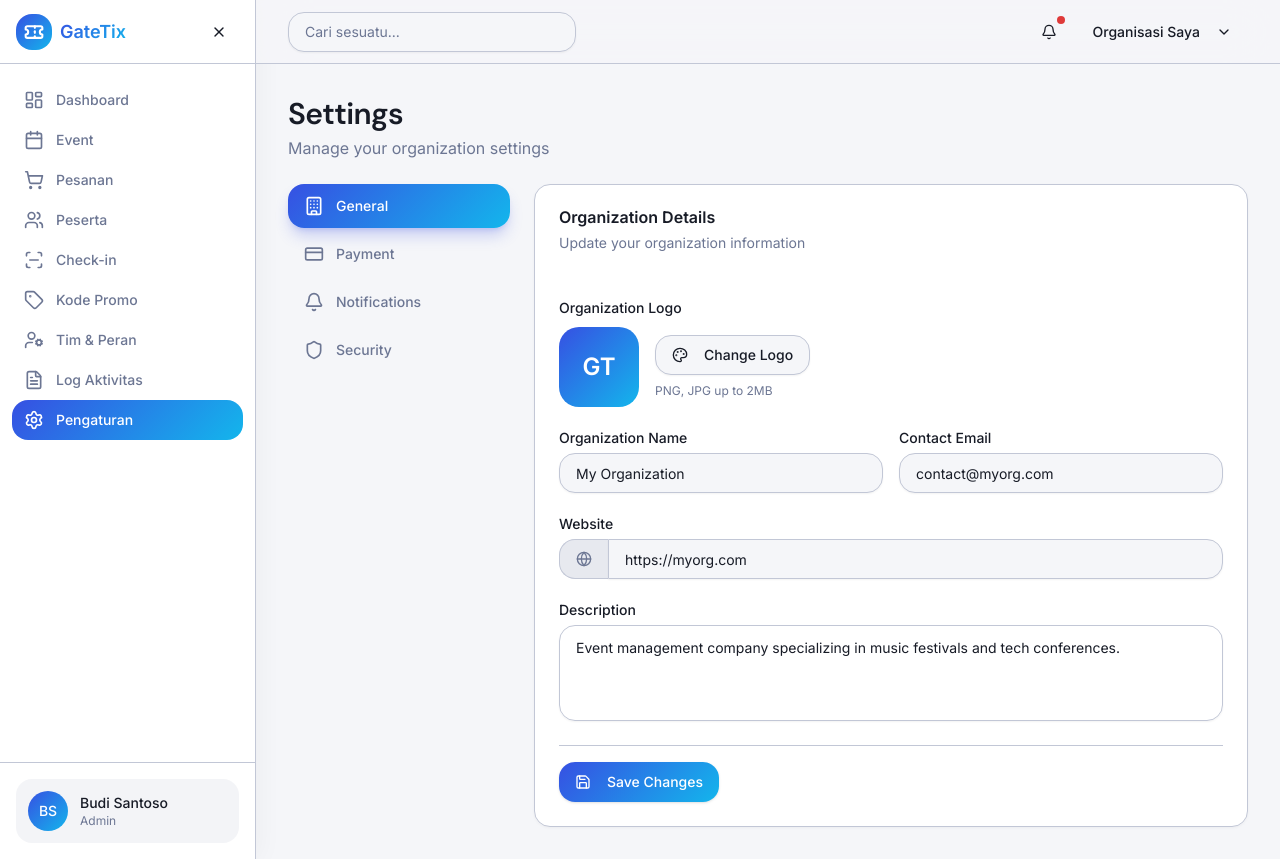
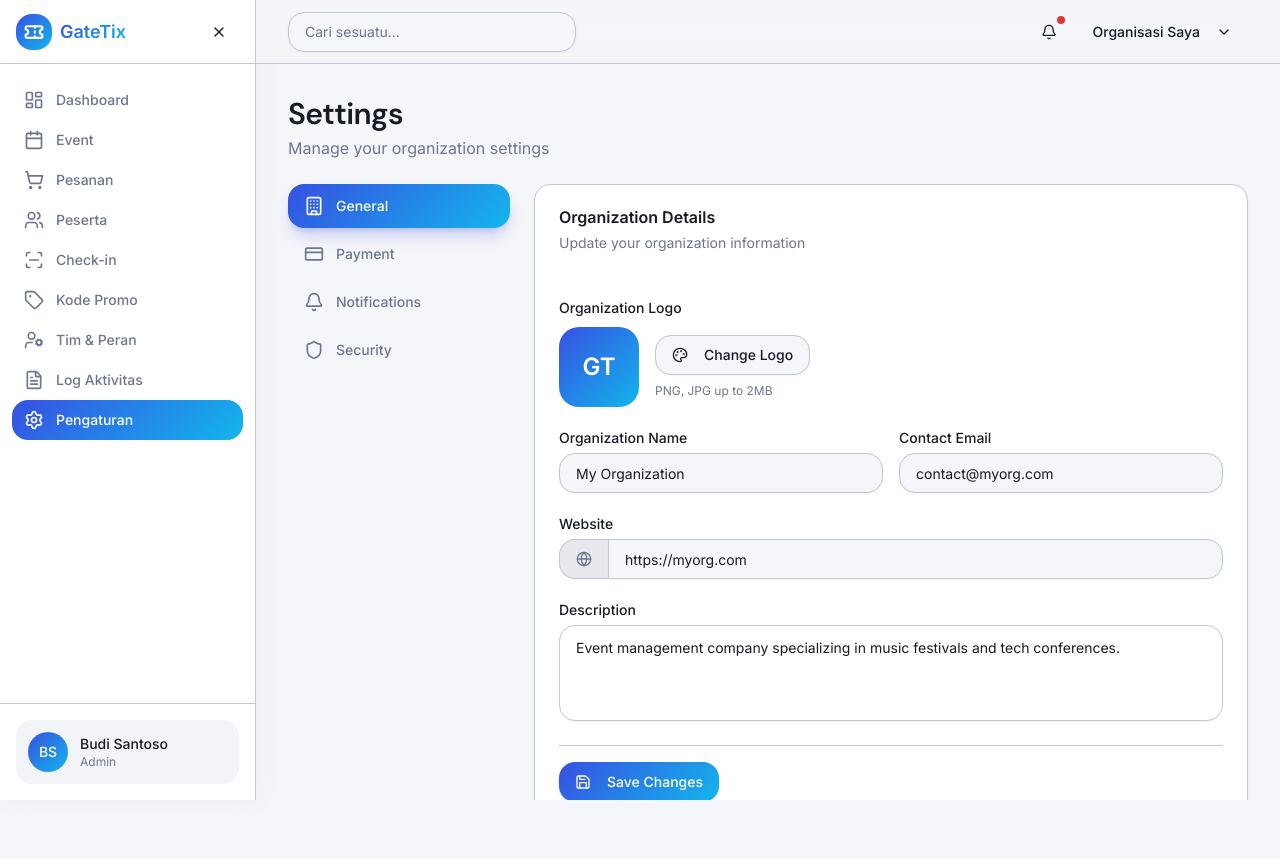
Before and after one commit to aardnsyhs/gatetix, a Next.js app: page /admin/settings in a window 1280 px wide. After the commit the page ends 800 px from the top, so only its background shows below. Built offline with nearby package versions, Linux system fonts and the light colour scheme.

Commit message:
refactor: improve layout structure and sidebar positioning

```diff
--- a/src/app/admin/layout.tsx
+++ b/src/app/admin/layout.tsx
@@ -54,12 +54,12 @@ export default function AdminLayout({
   const isActive = (path: string) => pathname === path;
 
   return (
-    <div className="min-h-screen flex bg-background">
+    <div className="h-screen flex bg-background overflow-hidden">
       {/* Sidebar */}
       <aside
         className={`gt-sidebar fixed inset-y-0 left-0 z-50 transition-all duration-300 ${
           sidebarOpen ? "w-64" : "w-20"
-        } lg:relative`}
+        }`}
       >
         <div className="flex flex-col h-full">
           {/* Logo */}
@@ -130,9 +130,13 @@ export default function AdminLayout({
       </aside>
 
       {/* Main Content */}
-      <div className="flex-1 flex flex-col min-h-screen">
+      <div
+        className={`flex-1 flex flex-col h-screen transition-all duration-300 ${
+          sidebarOpen ? "ml-64" : "ml-20"
+        }`}
+      >
         {/* Topbar */}
-        <header className="gt-navbar h-16 flex items-center justify-between px-4 sm:px-6 lg:px-8">
+        <header className="gt-navbar h-16 flex items-center justify-between px-4 sm:px-6 lg:px-8 flex-shrink-0">
           <div className="flex items-center gap-4">
             <Button
               variant="ghost"
@@ -188,7 +192,9 @@ export default function AdminLayout({
         </header>
 
         {/* Page Content */}
-        <main className="flex-1 p-4 sm:p-6 lg:p-8">{children}</main>
+        <main className="flex-1 p-4 sm:p-6 lg:p-8 overflow-y-auto">
+          {children}
+        </main>
       </div>
     </div>
   );
```
